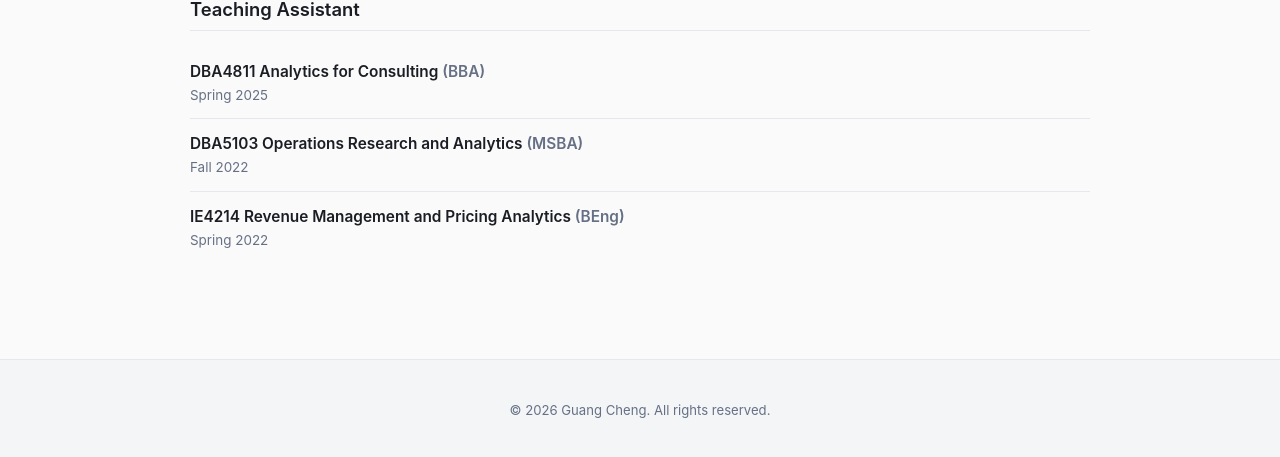
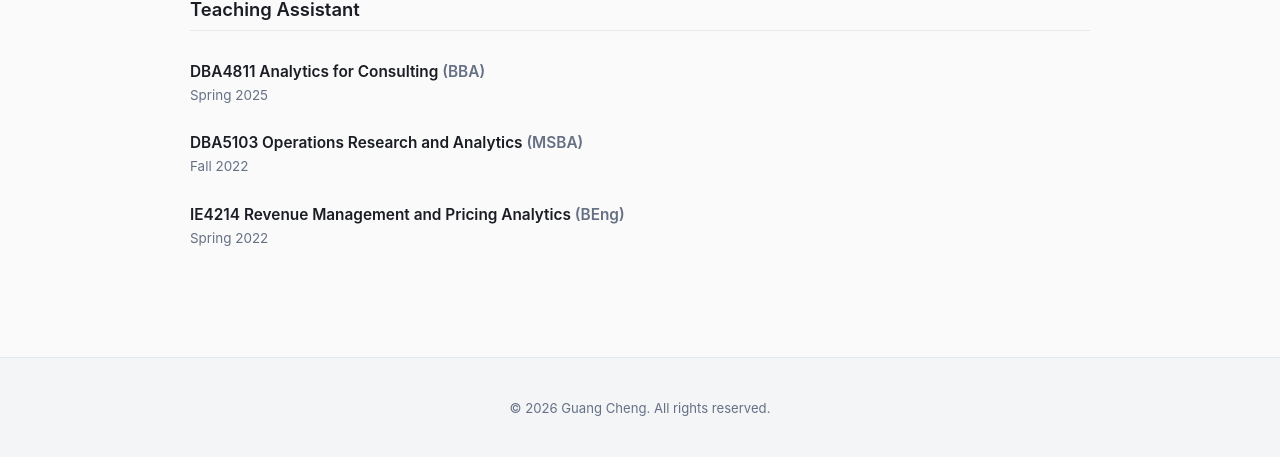
Before and after one commit to gcheng-nus/gcheng-nus.github.io, a Jekyll site: the page built from _pages/about.md, in a window 1280 px wide and 900 px high, scrolled down 2736 px. Shown: the part 438-895 px from the top of the window. Built offline with Jekyll 4.4.1, drawn with Linux system fonts in a browser that asks for light colours.

Commit message:
remove TA botton line

```diff
--- a/assets/css/academic.scss
+++ b/assets/css/academic.scss
@@ -456,7 +456,7 @@ body.academic-site.is-locked {
 
 .ta-list li {
   padding: 12px 0;
-  border-bottom: 1px solid var(--academic-border);
+  // border-bottom: 1px solid var(--academic-border);
 }
 
 .ta-list li:first-child {
```
